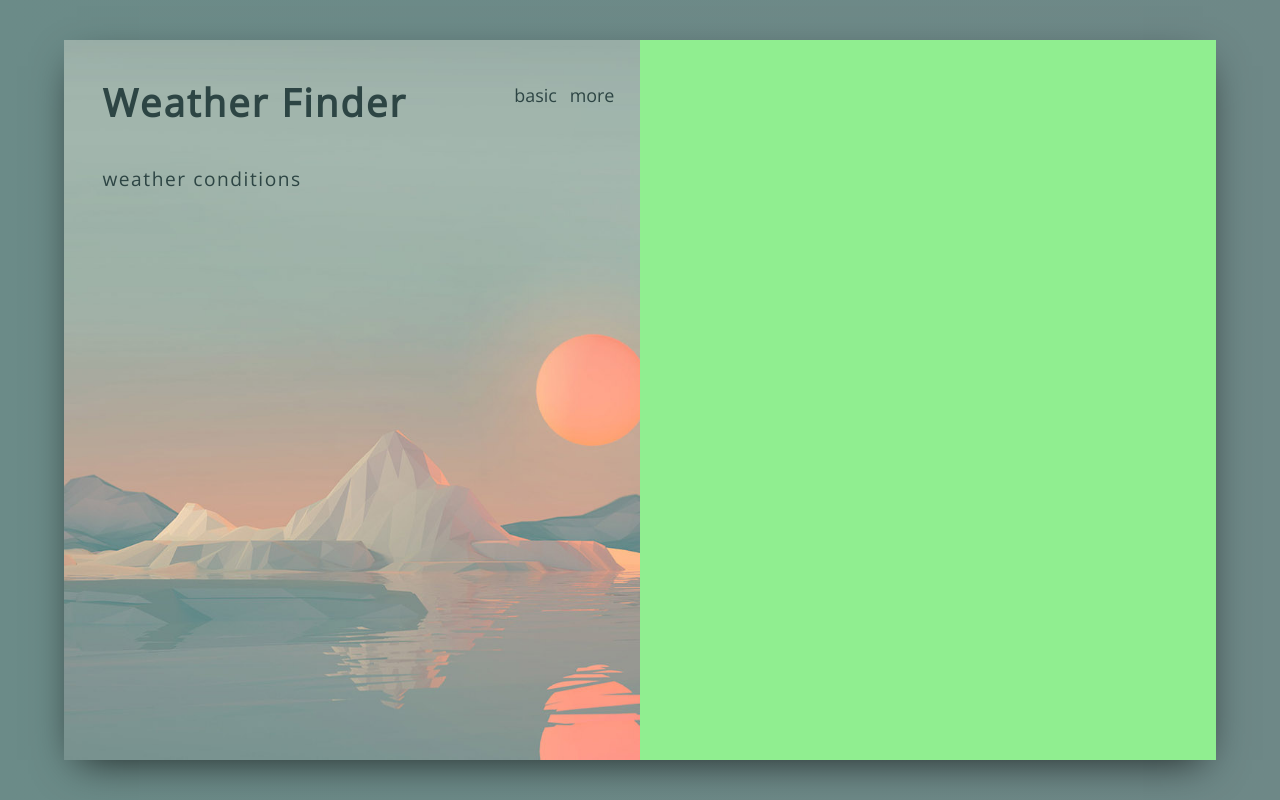
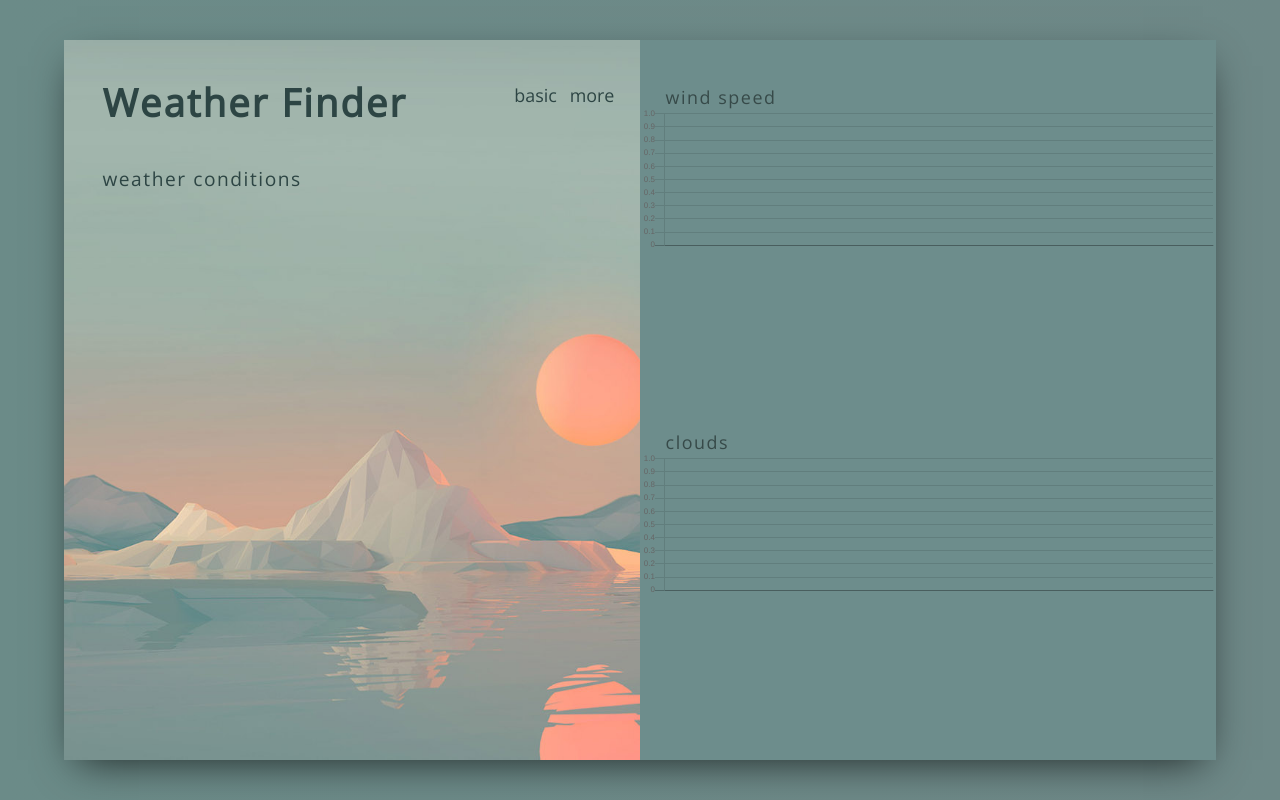
Before and after one commit to xaositectt/weather_app, a React (Create React App) app: page /#/advanced in a window 1280 px wide. Before the commit this address led to /#/. Built offline with nearby package versions, Linux system fonts and the light colour scheme.

Commit message:
adjusted error message position and specified graph labels

```diff
--- a/src/App.js
+++ b/src/App.js
@@ -78,7 +78,7 @@ class App extends React.Component {
         <div className="background">
 
           <div className="links"><NavLink to="/basic" className="linkleft">basic</NavLink >
-          <NavLink to="/more" className="linkright">more</NavLink></div>
+          <NavLink to="/advanced" className="linkright">more</NavLink></div>
 
           <div className="container">
 
@@ -103,12 +103,13 @@ class App extends React.Component {
                                                 error={this.state.error}
                                                 />} />
 
-            <Route path="/more"  render={() => <RightSideAdvanced
+            <Route path="/advanced"  render={() => <RightSideAdvanced
                                                     city={this.state.city}
                                                     dates={this.state.forecastTimes}
                                                     humidity={this.state.forecastHumidity}
                                                     clouds={this.state.forecastClouds}
                                                     wind={this.state.forecastWind}
+                                                    error={this.state.error}
                                                 />} />
           </div>
         </div>
--- a/src/components/form.js
+++ b/src/components/form.js
@@ -6,7 +6,6 @@ const Form = props => (
     <input type="text" name="city" placeholder="city" maxLength="15"/>
     <input type="text" name="country" placeholder="country" maxLength="15"/>
     <button>Get data</button>
-    { props.error && <p className="error">{props.error}</p> }
   </form>
 );
 
--- a/src/components/linechart.js
+++ b/src/components/linechart.js
@@ -6,7 +6,7 @@ const LineGraph = (props) => {
     labels: props.dates,
     datasets: [
       {
-        label: 'Temperature',
+        label: props.type,
         fill: false,
         lineTension: 0.1,
         backgroundColor: 'rgba(75,192,192,0.4)',
@@ -55,7 +55,8 @@ const LineGraph = (props) => {
 
   return (
     <div>
-    <Line data={data} options={options} /></div>
+       { !props.error &&  <Line data={data} options={options} /> }
+   </div>
   )
 }
 
--- a/src/components/rightsideadvanced.js
+++ b/src/components/rightsideadvanced.js
@@ -6,12 +6,12 @@ const RightSideAdvanced = (props) => {
     <div className="right side">
       <div className="graph top">
         <p className="charttext">wind speed</p>
-        <LineGraph  data={props.wind} dates={props.dates} />
+        <LineGraph  data={props.wind} dates={props.dates} type="Wind speed" error={props.error}/>
       </div>
 
       <div className="graph">
         <p className="charttext">clouds</p>
-        <LineGraph  data={props.clouds} dates={props.dates} />
+        <LineGraph  data={props.clouds} dates={props.dates} type="clouds"/>
       </div>
       {/* <div className="graph">
         <LineGraph  data={props.temperatures} dates={props.dates} />
--- a/src/components/rightsidebasic.js
+++ b/src/components/rightsidebasic.js
@@ -7,8 +7,9 @@ const RightSideBasic = (props) => {
   return (
     <div  className="right side">
       <Form getWeather={props.getWeather} error={props.error}/>
-      <ChartText city={props.city} country={props.country}/>
+      <ChartText city={props.city} country={props.country} type="Temperature"/>
       <LineGraph data={props.temperatures} dates={props.dates}/>
+      { props.error && <p className="error">{props.error}</p> }
     </div>
   )
 }
--- a/src/style/style.css
+++ b/src/style/style.css
@@ -153,9 +153,9 @@ button:active {
 }
 
 .error {
-  color: #2a4342;
+  color: #bd573c;
   font-size: 1.3vw;
-  margin-left: 1.5vw;
+  margin-left: 2vw;
   padding: 1vw 0vw 0 0vw;
 }
 
@@ -216,6 +216,10 @@ select:-webkit-autofill:focus {
     top: 3%;
   }
 
+  .error {
+    font-size: 12px;
+  }
+
   .linkleft, .linkright {
     font-size: 12px;
   }
```
